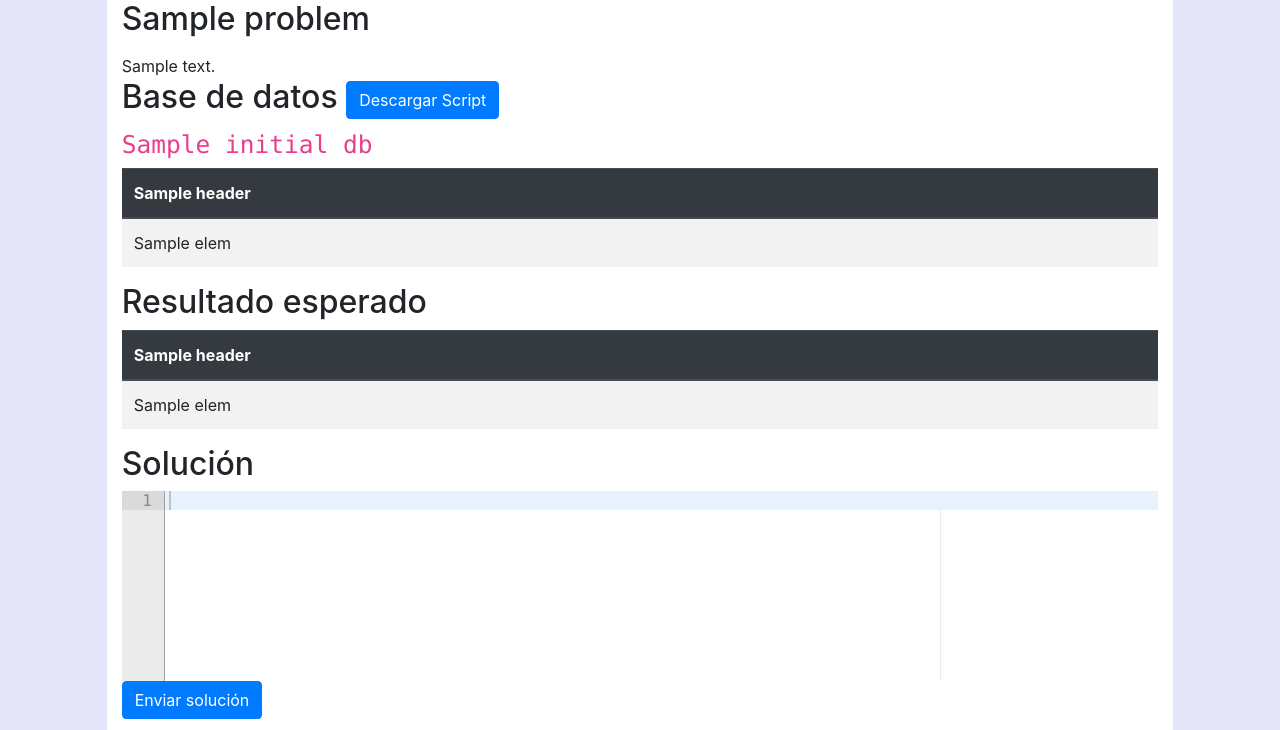
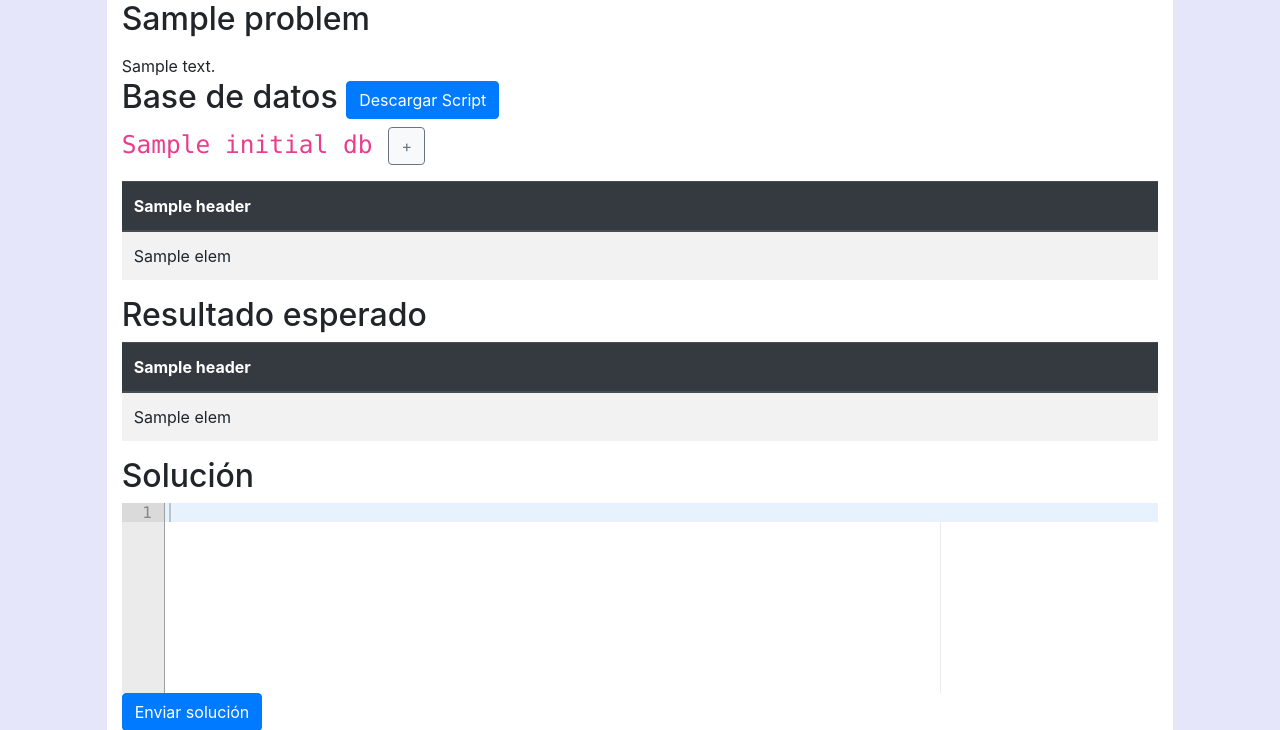
Before and after one commit to emartinm/lsql, a Django app: template lsql/judge/templates/problem.html in a window 1280 px wide. Shown: the part 72-802 px from the top of the page. Run offline with Django 3.2, Linux system fonts and the light colour scheme; the template is opened without the code that fills it: most values are stand-ins (such as "Sample title", 1, 10 or a date in 2020); data that the repository does not hold is empty; some libraries are stand-ins or nearby versions.

Commit message:
Boton para colapsar tablas añadido

```diff
--- a/lsql/judge/templates/show_table.html
+++ b/lsql/judge/templates/show_table.html
@@ -1,11 +1,18 @@
 {% comment %}
   Receives a 'table', a 'name' and a list of row indexes 'mark_rows' to remark
 {% endcomment %}
+{% load random_tags %}
+{% random_id 15 as id %}
 {% if name %}
-<h3><code>{{name}}</code></h3>
+<div class="d-flex">
+    <h3><code>{{name}}</code></h3>
+    <button class="btn btn-light btn-outline-secondary ml-3 mb-3" data-toggle="collapse" data-target="#table-{{ id }}">+</button>
+</div>
 {% endif %}
 {% if mark_rows %}
 <table class="table">
+{% elif name %}
+<table class="table table-striped collapse show" id="table-{{ id }}">
 {% else %}
 <table class="table table-striped">
 {% endif %}
@@ -28,5 +35,5 @@
             {% endfor %}
             </tr>
       {% endfor %}
-      </tbody>
-    </table>
+    </tbody>
+</table>
```
